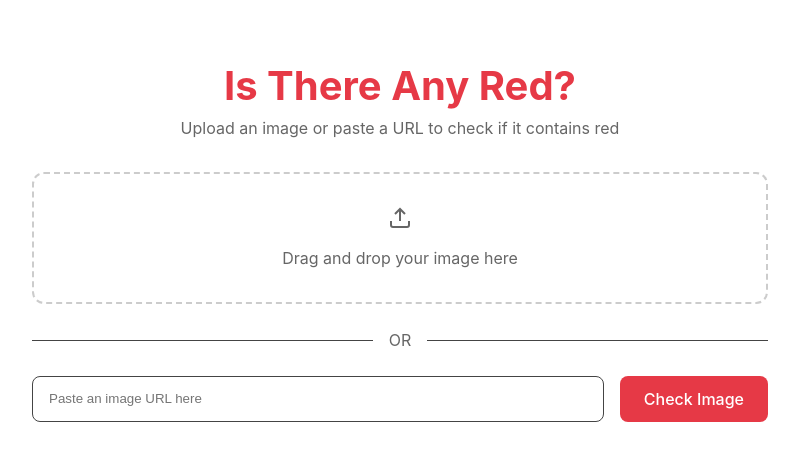
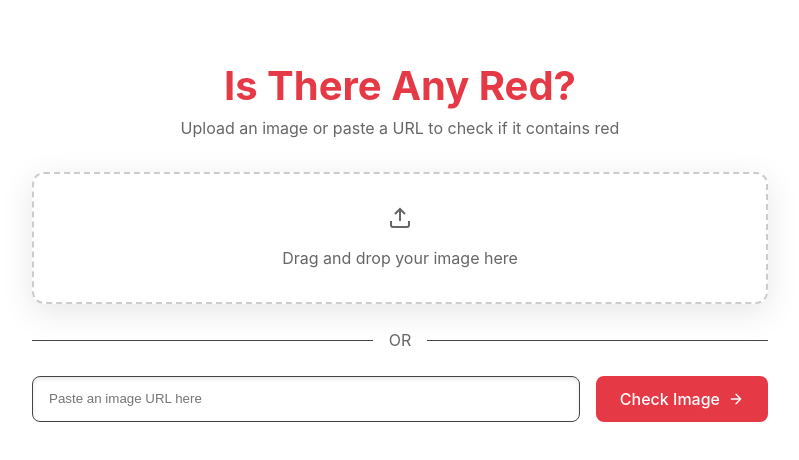
Before and after one commit to insertusernamed/IsThereAnyRed, a React (Vite) app: page / in a window 1280 px wide. Shown: the top 460 px of the page, without its empty margins (240-1039 px from the left). Built offline with nearby package versions, Linux system fonts and the light colour scheme.

Commit message:
add animations and transitions to enhance UI interactions

```diff
--- a/src/App.css
+++ b/src/App.css
@@ -49,6 +49,19 @@
     margin: 0 auto;
     padding: 2rem;
     text-align: center;
+    opacity: 0;
+    transform: translateY(20px);
+    transition: opacity 0.8s ease-out, transform 0.8s ease-out;
+}
+
+.container.visible {
+    opacity: 1;
+    transform: translateY(0);
+}
+
+.content-wrapper>* {
+    opacity: 0;
+    transform: translateY(10px);
 }
 
 h1 {
@@ -62,6 +75,38 @@ h1 {
     margin-bottom: 2rem;
 }
 
+.title-animation {
+    animation: fadeSlideUp 0.8s ease-out 0.2s forwards;
+}
+
+.subtitle-animation {
+    animation: fadeSlideUp 0.8s ease-out 0.4s forwards;
+}
+
+.zone-animation {
+    animation: fadeSlideUp 0.8s ease-out 0.6s forwards;
+}
+
+.divider-animation {
+    animation: fadeSlideUp 0.8s ease-out 0.8s forwards;
+}
+
+.form-animation {
+    animation: fadeSlideUp 0.8s ease-out 1s forwards;
+}
+
+@keyframes fadeSlideUp {
+    from {
+        opacity: 0;
+        transform: translateY(10px);
+    }
+
+    to {
+        opacity: 1;
+        transform: translateY(0);
+    }
+}
+
 .drop-zone {
     border: 2px dashed #ccc;
     border-radius: 12px;
@@ -69,11 +114,19 @@ h1 {
     margin-bottom: 1.5rem;
     transition: all 0.3s ease;
     background: rgba(255, 255, 255, 0.05);
+    backdrop-filter: blur(8px);
+    box-shadow: 0 8px 32px rgba(0, 0, 0, 0.1);
+    transition: all 0.3s cubic-bezier(0.4, 0, 0.2, 1);
 }
 
 .drop-zone.dragging {
     border-color: #e63946;
     background: rgba(230, 57, 70, 0.05);
+}
+
+.drop-zone:hover {
+    transform: translateY(-2px);
+    box-shadow: 0 12px 40px rgba(0, 0, 0, 0.15);
 }
 
 .drop-zone-content {
@@ -117,6 +170,15 @@ h1 {
     border-radius: 8px;
     background: rgba(255, 255, 255, 0.05);
     color: inherit;
+    backdrop-filter: blur(8px);
+    transition: all 0.3s ease;
+    box-shadow: inset 0 2px 4px rgba(0, 0, 0, 0.1);
+}
+
+.url-input:focus {
+    transform: translateY(-1px);
+    box-shadow: inset 0 2px 4px rgba(0, 0, 0, 0.1),
+        0 0 0 2px rgba(230, 57, 70, 0.2);
 }
 
 .submit-button {
@@ -127,10 +189,47 @@ h1 {
     border-radius: 8px;
     cursor: pointer;
     transition: background 0.3s ease;
+    position: relative;
+    overflow: hidden;
+    transition: all 0.3s cubic-bezier(0.4, 0, 0.2, 1);
 }
 
 .submit-button:hover {
     background: #c1121f;
+}
+
+.button-content {
+    display: flex;
+    align-items: center;
+    gap: 8px;
+}
+
+.arrow-icon {
+    transition: transform 0.3s ease;
+}
+
+.submit-button:hover .arrow-icon {
+    transform: translateX(4px);
+}
+
+.submit-button:active {
+    transform: scale(0.98);
+}
+
+.submit-button::after {
+    content: '';
+    position: absolute;
+    top: 50%;
+    left: 50%;
+    width: 100%;
+    height: 100%;
+    background: radial-gradient(circle, rgba(255, 255, 255, 0.2) 0%, transparent 60%);
+    transform: translate(-50%, -50%) scale(0);
+    transition: transform 0.5s ease;
+}
+
+.submit-button:hover::after {
+    transform: translate(-50%, -50%) scale(2);
 }
 
 .image-preview {
@@ -138,6 +237,8 @@ h1 {
     border-radius: 12px;
     overflow: hidden;
     background: rgba(255, 255, 255, 0.05);
+    box-shadow: 0 16px 48px rgba(0, 0, 0, 0.2);
+    transition: all 0.3s ease;
 }
 
 .image-preview img {
@@ -145,3 +246,24 @@ h1 {
     height: auto;
     display: block;
 }
+
+.image-preview:hover {
+    transform: translateY(-4px);
+    box-shadow: 0 20px 60px rgba(0, 0, 0, 0.25);
+}
+
+.preview-animation {
+    animation: scaleIn 0.5s ease-out forwards;
+}
+
+@keyframes scaleIn {
+    from {
+        opacity: 0;
+        transform: scale(0.98);
+    }
+
+    to {
+        opacity: 1;
+        transform: scale(1);
+    }
+}
--- a/src/App.tsx
+++ b/src/App.tsx
@@ -1,9 +1,14 @@
-import { useState } from "react";
+import { useState, useEffect } from "react";
 import "./App.css";
 
 function App() {
     const [imageUrl, setImageUrl] = useState<string>("");
     const [isDragging, setIsDragging] = useState(false);
+    const [isLoaded, setIsLoaded] = useState(false);
+
+    useEffect(() => {
+        setIsLoaded(true);
+    }, []);
 
     const handleDrop = (e: React.DragEvent) => {
         e.preventDefault();
@@ -23,14 +28,17 @@ function App() {
     };
 
     return (
-        <div className="container">
-            <h1>Is There Any Red?</h1>
-            <p className="subtitle">
+        <div className={`container ${isLoaded ? "visible" : ""}`}>
+            <div className="content-wrapper">
+                <h1 className="title-animation">Is There Any Red?</h1>
+                <p className="subtitle subtitle-animation">
                     Upload an image or paste a URL to check if it contains red
                 </p>
 
                 <div
-                className={`drop-zone ${isDragging ? "dragging" : ""}`}
+                    className={`drop-zone ${
+                        isDragging ? "dragging" : ""
+                    } zone-animation`}
                     onDragOver={(e) => {
                         e.preventDefault();
                         setIsDragging(true);
@@ -40,6 +48,7 @@ function App() {
                 >
                     <div className="drop-zone-content">
                         <svg
+                            className="upload-icon"
                             xmlns="http://www.w3.org/2000/svg"
                             width="24"
                             height="24"
@@ -56,9 +65,12 @@ function App() {
                     </div>
                 </div>
 
-            <div className="divider">OR</div>
+                <div className="divider divider-animation">OR</div>
 
-            <form onSubmit={handleUrlSubmit} className="url-form">
+                <form
+                    onSubmit={handleUrlSubmit}
+                    className="url-form form-animation"
+                >
                     <input
                         type="url"
                         name="url"
@@ -66,15 +78,33 @@ function App() {
                         className="url-input"
                     />
                     <button type="submit" className="submit-button">
+                        <span className="button-content">
                             Check Image
+                            <svg
+                                className="arrow-icon"
+                                viewBox="0 0 24 24"
+                                width="16"
+                                height="16"
+                            >
+                                <path
+                                    d="M5 12h14M12 5l7 7-7 7"
+                                    stroke="currentColor"
+                                    fill="none"
+                                    strokeWidth="2"
+                                    strokeLinecap="round"
+                                    strokeLinejoin="round"
+                                />
+                            </svg>
+                        </span>
                     </button>
                 </form>
 
                 {imageUrl && (
-                <div className="image-preview">
+                    <div className="image-preview preview-animation">
                         <img src={imageUrl} alt="Uploaded preview" />
                     </div>
                 )}
+            </div>
         </div>
     );
 }
```
Lines whose indentation alone changed are shown as unchanged.
